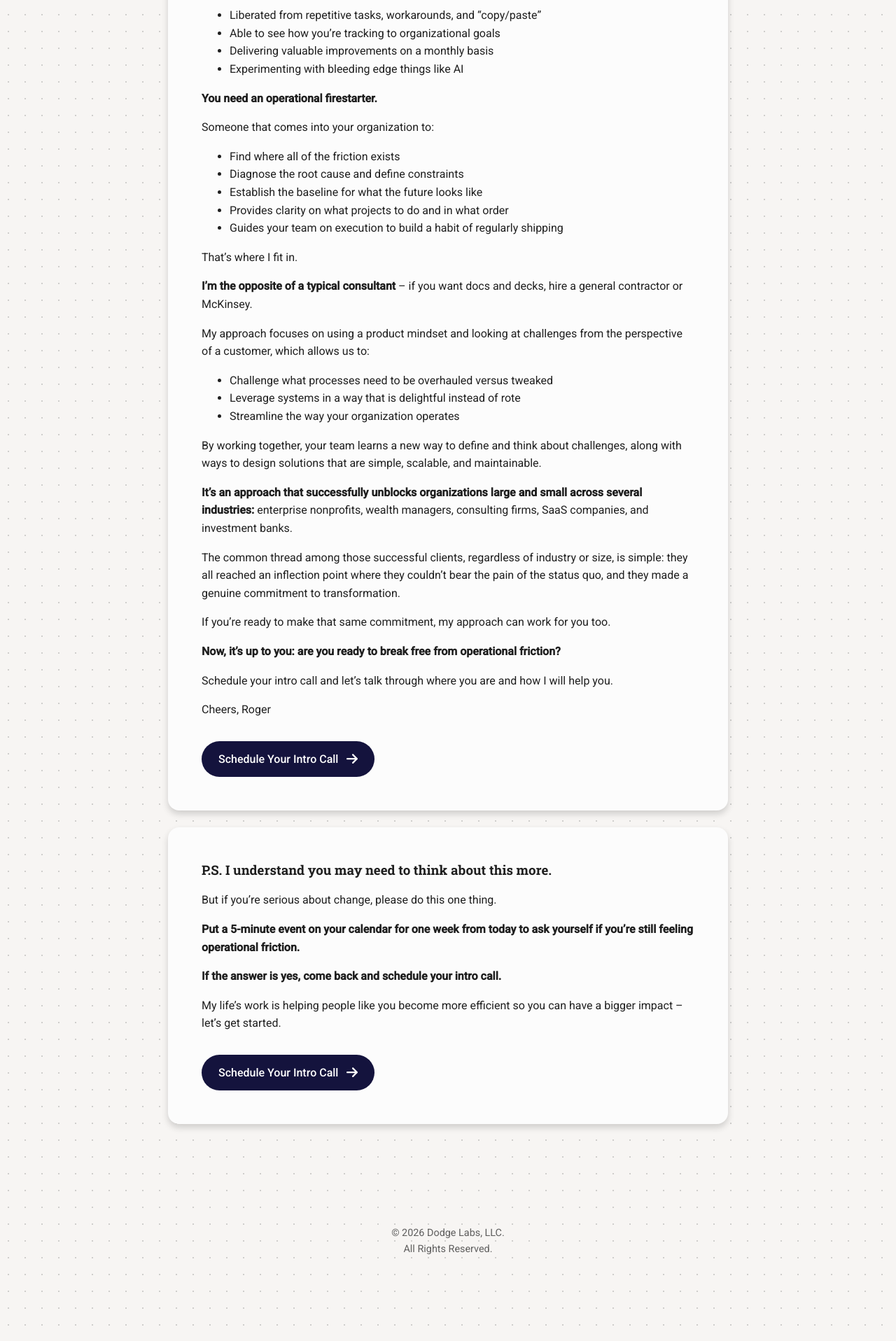
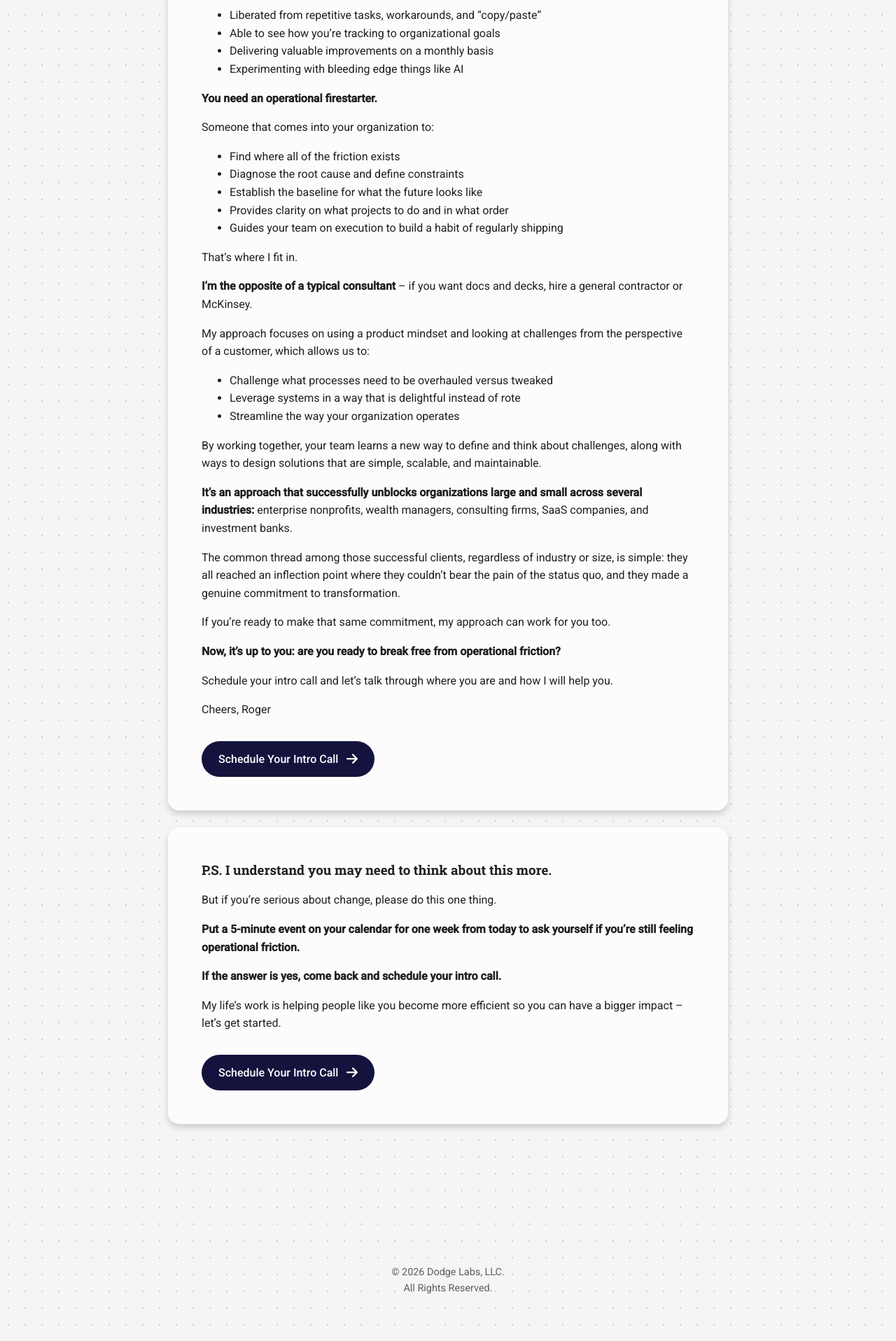
Before and after one commit to DodgeLabs/website, a Jekyll site: the page built from index.md, in a window 1280 px wide. Shown: the part 1167-3083 px from the top of the page at 70% size. Built offline with Jekyll 4.4.1, drawn with Linux system fonts in a browser that asks for light colours.

Commit message:
fixed a slight issue with scheduling page height, flexing body

```diff
--- a/assets/css/style.css
+++ b/assets/css/style.css
@@ -9,6 +9,9 @@
 }
 
 body {
+  display: flex;
+  flex-direction: column;
+  min-height: 100vh;
   margin: 0;
   font-family: "Roboto", sans-serif;
   color: var(--color-text);
@@ -78,8 +81,10 @@ ol {
 
 .container {
   max-width: 800px;
+  width: 100%;
   margin: 32px auto;
   padding: 0 20px;
+  flex-grow: 1;
 }
 
 .container--wide {
@@ -92,6 +97,7 @@ ol {
   max-width: 100vw;
   margin: 32px;
   padding: 0;
+  width: auto;
 }
 
 .card {
```
Also changed, not shown: schedule.md (+1 -1 lines).
